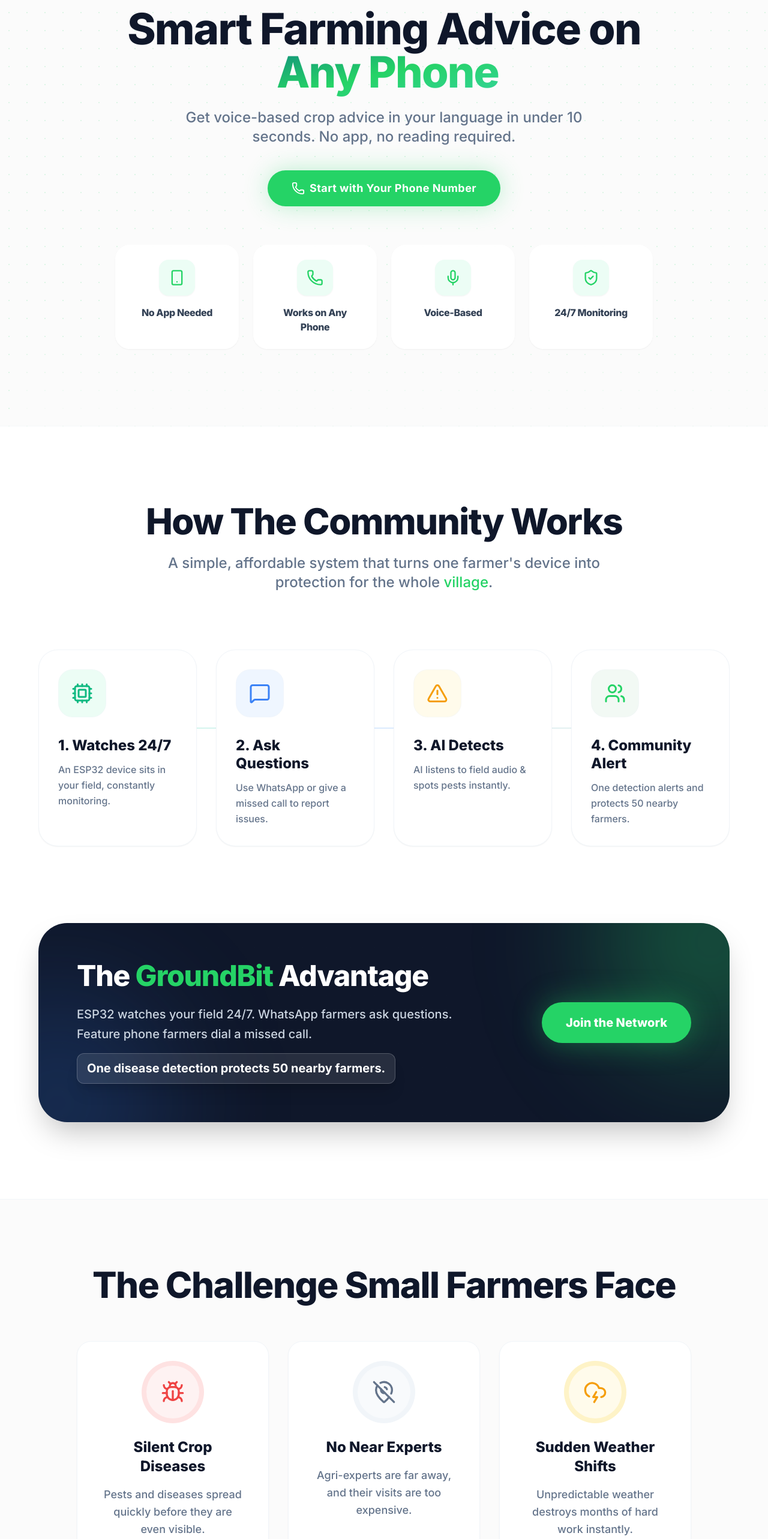
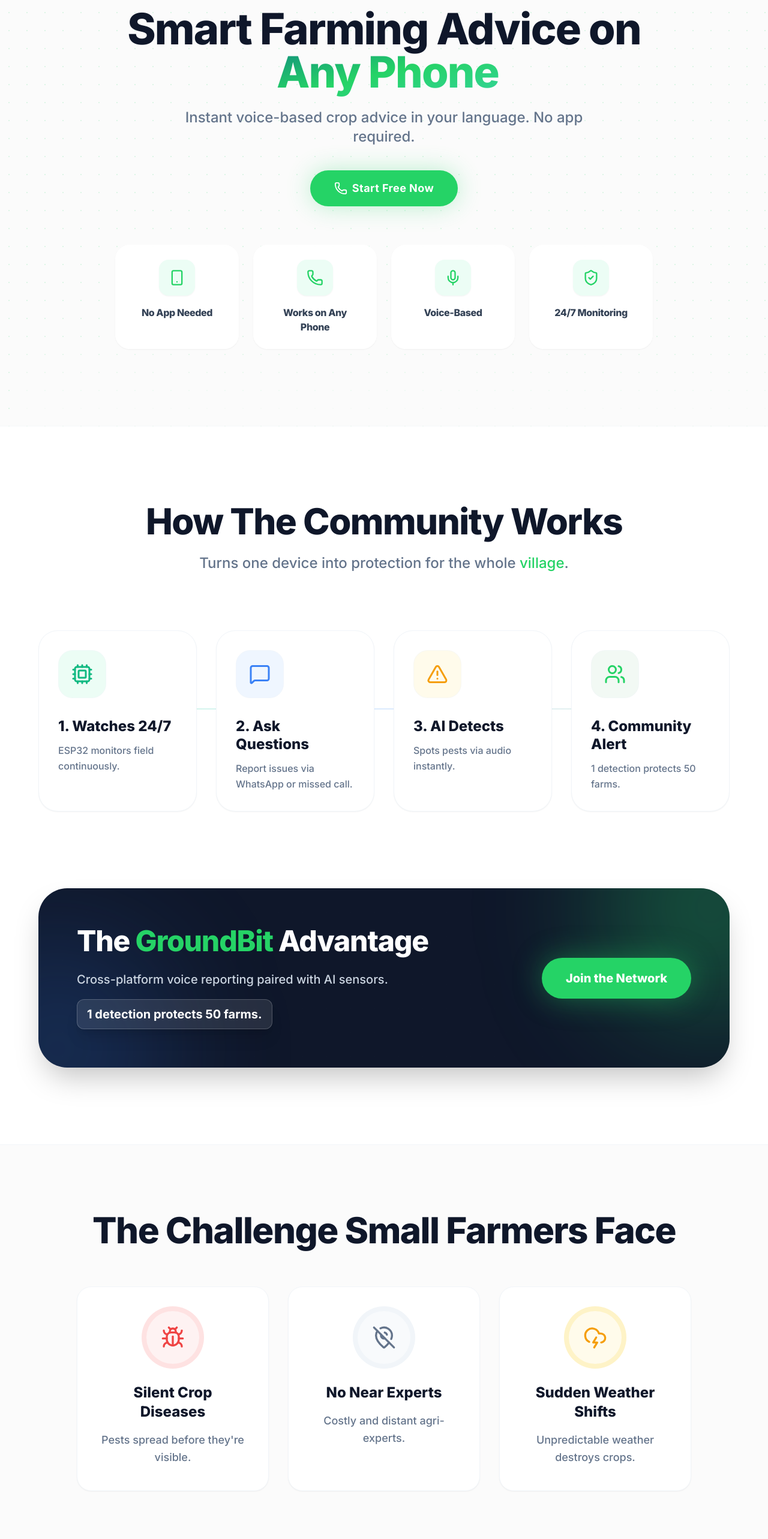
Before and after one commit to Shashankgyaplar/GroundBitLandingPage, a React (Vite) app: page / in a window 1280 px wide. Shown: the part 234-2800 px from the top of the page at 60% size. Built offline with nearby package versions, Linux system fonts and the light colour scheme.

Commit message:
chore: simplify and minimize landing page content

```diff
--- a/src/components/DemoSection.jsx
+++ b/src/components/DemoSection.jsx
@@ -13,7 +13,7 @@ export default function DemoSection() {
                     className="text-center mb-20"
                 >
                     <h2 className="text-4xl md:text-5xl lg:text-6xl font-extrabold mb-6 tracking-tight">See It In Action</h2>
-                    <p className="text-xl text-slate-400 max-w-2xl mx-auto font-medium">Built around the tools farmers already use every single day.</p>
+                    <p className="text-xl text-slate-400 max-w-2xl mx-auto font-medium">Uses tools farmers already have.</p>
                 </motion.div>
 
                 <div className="grid grid-cols-1 md:grid-cols-2 gap-12 items-stretch">
@@ -42,9 +42,9 @@ export default function DemoSection() {
                                 className="bg-[#075E54] text-white p-5 rounded-3xl rounded-tr-sm ml-auto w-4/5 shadow-lg border border-white/5"
                             >
                                 <p className="text-xs text-emerald-200 font-bold mb-2 uppercase tracking-wider flex items-center gap-2">
-                                    <span className="w-2 h-2 rounded-full bg-emerald-400 animate-pulse"></span> Voice Note (0:12)
+                                    <span className="w-2 h-2 rounded-full bg-emerald-400 animate-pulse"></span> Voice Note (0:04)
                                 </p>
-                                <p className="text-lg leading-relaxed font-medium">"My cotton leaves have white spots, what should I do?"</p>
+                                <p className="text-lg leading-relaxed font-medium">"Cotton leaves have white spots. Help?"</p>
                             </motion.div>
                             <motion.div
                                 initial={{ opacity: 0, scale: 0.9, originX: 0 }}
@@ -54,7 +54,7 @@ export default function DemoSection() {
                                 className="bg-[#25D366] text-[#075E54] p-5 rounded-3xl rounded-tl-sm mr-auto w-4/5 shadow-lg shadow-emerald-900/50 border border-white/20"
                             >
                                 <p className="text-xs text-teal-900 font-bold mb-2 uppercase tracking-wider">AI Voice Response</p>
-                                <p className="text-lg leading-relaxed font-bold">Hello! The white spots are likely Whitefly damage. GroundBit sensor 3 km away also heard them. Spray neem oil...</p>
+                                <p className="text-lg leading-relaxed font-bold">White spots indicate Whitefly. Spray neem oil.</p>
                             </motion.div>
                         </div>
                         <div className="absolute top-1/2 left-1/2 -translate-x-1/2 -translate-y-1/2 w-[500px] h-[500px] bg-[#25D366]/10 rounded-full blur-[100px] pointer-events-none"></div>
@@ -88,7 +88,7 @@ export default function DemoSection() {
                                 </div>
                             </motion.div>
                             <p className="text-center text-slate-300 text-xl font-medium mt-8">
-                                Farmer gives Missed Call to
+                                Missed Call to
                             </p>
                             <div className="font-mono text-white text-4xl font-extrabold mt-3 tracking-widest bg-slate-800 px-6 py-3 rounded-2xl border border-slate-700 shadow-inner">
                                 1800-XXX
@@ -99,7 +99,7 @@ export default function DemoSection() {
                                 className="w-[2px] bg-gradient-to-b from-blue-500 to-emerald-400 my-6"
                             ></motion.div>
                             <p className="text-center text-emerald-400 font-bold text-lg px-4 bg-emerald-950/40 py-3 rounded-xl border border-emerald-900/50">
-                                System calls back instantly with voice advice in local language.
+                                Instant voice call back with local advice.
                             </p>
                         </div>
                         <div className="absolute top-1/2 left-1/2 -translate-x-1/2 -translate-y-1/2 w-[500px] h-[500px] bg-blue-500/10 rounded-full blur-[100px] pointer-events-none"></div>
--- a/src/components/DifferentiatorSection.jsx
+++ b/src/components/DifferentiatorSection.jsx
@@ -4,10 +4,10 @@ import { Cpu, Users, MessageSquare, AlertTriangle } from 'lucide-react';
 
 export default function DifferentiatorSection() {
     const steps = [
-        { icon: <Cpu size={36} className="text-emerald-500" />, title: "1. Watches 24/7", desc: "An ESP32 device sits in your field, constantly monitoring.", bgColor: "bg-emerald-50" },
-        { icon: <MessageSquare size={36} className="text-blue-500" />, title: "2. Ask Questions", desc: "Use WhatsApp or give a missed call to report issues.", bgColor: "bg-blue-50" },
-        { icon: <AlertTriangle size={36} className="text-amber-500" />, title: "3. AI Detects", desc: "AI listens to field audio & spots pests instantly.", bgColor: "bg-amber-50" },
-        { icon: <Users size={36} className="text-brand" />, title: "4. Community Alert", desc: "One detection alerts and protects 50 nearby farmers.", bgColor: "bg-brand-light/50" }
+        { icon: <Cpu size={36} className="text-emerald-500" />, title: "1. Watches 24/7", desc: "ESP32 monitors field continuously.", bgColor: "bg-emerald-50" },
+        { icon: <MessageSquare size={36} className="text-blue-500" />, title: "2. Ask Questions", desc: "Report issues via WhatsApp or missed call.", bgColor: "bg-blue-50" },
+        { icon: <AlertTriangle size={36} className="text-amber-500" />, title: "3. AI Detects", desc: "Spots pests via audio instantly.", bgColor: "bg-amber-50" },
+        { icon: <Users size={36} className="text-brand" />, title: "4. Community Alert", desc: "1 detection protects 50 farms.", bgColor: "bg-brand-light/50" }
     ];
 
     return (
@@ -21,7 +21,7 @@ export default function DifferentiatorSection() {
                 >
                     <h2 className="text-4xl md:text-5xl lg:text-6xl font-extrabold text-dark mb-6 tracking-tight">How The Community Works</h2>
                     <p className="text-xl md:text-2xl text-slate-500 max-w-3xl mx-auto leading-relaxed font-medium">
-                        A simple, affordable system that turns one farmer's device into protection for the whole <span className="text-brand">village</span>.
+                        Turns one device into protection for the whole <span className="text-brand">village</span>.
                     </p>
                 </motion.div>
 
@@ -58,9 +58,9 @@ export default function DifferentiatorSection() {
                         <div className="flex-1">
                             <h3 className="text-3xl md:text-5xl font-extrabold mb-6 text-white tracking-tight">The <span className="text-brand">GroundBit</span> Advantage</h3>
                             <p className="text-xl text-slate-300 max-w-2xl leading-relaxed font-medium">
-                                ESP32 watches your field 24/7. WhatsApp farmers ask questions. Feature phone farmers dial a missed call.
+                                Cross-platform voice reporting paired with AI sensors.
                                 <span className="block mt-4 text-white font-bold bg-white/10 px-4 py-2 rounded-xl inline-block border border-white/20 shadow-xl">
-                                    One disease detection protects 50 nearby farmers.
+                                    1 detection protects 50 farms.
                                 </span>
                             </p>
                         </div>
--- a/src/components/FeaturesSection.jsx
+++ b/src/components/FeaturesSection.jsx
@@ -4,13 +4,13 @@ import { Smartphone, Mic, Globe2, Radio, CloudRain, BellRing, Zap } from 'lucide
 
 export default function FeaturesSection() {
     const features = [
-        { icon: <Smartphone strokeWidth={2.5} />, title: "Works on Any Phone", desc: "Even basic keypad phones can use our missed call network." },
-        { icon: <Mic strokeWidth={2.5} />, title: "Voice-Based", desc: "No need to read or type. Speak normally just like you talk." },
-        { icon: <Globe2 strokeWidth={2.5} />, title: "Multilingual", desc: "We support Hindi, Kannada, Tamil, Telugu, and more." },
-        { icon: <Radio strokeWidth={2.5} />, title: "Sound Pest Detection", desc: "Audio sensors identify pests by their unique sound." },
-        { icon: <CloudRain strokeWidth={2.5} />, title: "Field Monitoring", desc: "Solar-powered tracking of soil moisture & temp." },
-        { icon: <BellRing strokeWidth={2.5} />, title: "Community Alerts", desc: "Automatic warning systems to protect neighbor farms." },
-        { icon: <Zap strokeWidth={2.5} />, title: "Ultra-Fast Responses", desc: "Get actionable advice sent to your phone in under 10 seconds." },
+        { icon: <Smartphone strokeWidth={2.5} />, title: "Works on Any Phone", desc: "Basic keypad phones supported." },
+        { icon: <Mic strokeWidth={2.5} />, title: "Voice-Based", desc: "Speak normally. No typing needed." },
+        { icon: <Globe2 strokeWidth={2.5} />, title: "Multilingual", desc: "Hindi, Kannada, Tamil, Telugu." },
+        { icon: <Radio strokeWidth={2.5} />, title: "Sound Pest Detection", desc: "Sensors identify pests by sound." },
+        { icon: <CloudRain strokeWidth={2.5} />, title: "Field Monitoring", desc: "Solar-powered soil & temp tracking." },
+        { icon: <BellRing strokeWidth={2.5} />, title: "Community Alerts", desc: "Automatic warnings for neighbor farms." },
+        { icon: <Zap strokeWidth={2.5} />, title: "Ultra-Fast Responses", desc: "Actionable advice in under 10s." },
     ];
 
     return (
--- a/src/components/Hero.jsx
+++ b/src/components/Hero.jsx
@@ -35,7 +35,7 @@ export default function Hero() {
                 </motion.h1>
 
                 <motion.p variants={itemVariants} className="text-lg md:text-2xl text-slate-500 font-medium mb-10 max-w-3xl mx-auto leading-relaxed">
-                    Get voice-based crop advice in your language in under 10 seconds. No app, no reading required.
+                    Instant voice-based crop advice in your language. No app required.
                 </motion.p>
 
                 <motion.div variants={itemVariants} className="flex flex-col sm:flex-row justify-center gap-4 mb-16">
@@ -47,7 +47,7 @@ export default function Hero() {
                     >
                         <div className="absolute inset-0 bg-white/20 translate-y-full group-hover:translate-y-0 transition-transform duration-300"></div>
                         <Phone size={22} className="group-hover:rotate-12 transition-transform relative z-10" />
-                        <span className="relative z-10">Start with Your Phone Number</span>
+                        <span className="relative z-10">Start Free Now</span>
                     </motion.a>
                 </motion.div>
 
--- a/src/components/ProblemSection.jsx
+++ b/src/components/ProblemSection.jsx
@@ -27,9 +27,9 @@ export default function ProblemSection() {
 
                 <div className="grid grid-cols-1 md:grid-cols-3 gap-8">
                     {[
-                        { icon: <Bug size={40} className="text-red-500" />, title: "Silent Crop Diseases", desc: "Pests and diseases spread quickly before they are even visible.", bg: "bg-red-50", ring: "ring-red-100" },
-                        { icon: <MapPinOff size={40} className="text-slate-500" />, title: "No Near Experts", desc: "Agri-experts are far away, and their visits are too expensive.", bg: "bg-slate-50", ring: "ring-slate-100" },
-                        { icon: <CloudLightning size={40} className="text-amber-500" />, title: "Sudden Weather Shifts", desc: "Unpredictable weather destroys months of hard work instantly.", bg: "bg-amber-50", ring: "ring-amber-100" }
+                        { icon: <Bug size={40} className="text-red-500" />, title: "Silent Crop Diseases", desc: "Pests spread before they're visible.", bg: "bg-red-50", ring: "ring-red-100" },
+                        { icon: <MapPinOff size={40} className="text-slate-500" />, title: "No Near Experts", desc: "Costly and distant agri-experts.", bg: "bg-slate-50", ring: "ring-slate-100" },
+                        { icon: <CloudLightning size={40} className="text-amber-500" />, title: "Sudden Weather Shifts", desc: "Unpredictable weather destroys crops.", bg: "bg-amber-50", ring: "ring-amber-100" }
                     ].map((item, i) => (
                         <motion.div
                             key={i}
--- a/src/components/SignupForm.jsx
+++ b/src/components/SignupForm.jsx
@@ -92,7 +92,6 @@ export default function SignupForm() {
                                     >
                                         <option value="" disabled>Select a language</option>
                                         <option value="hi">Hindi (हिंदी)</option>
-                                        <option value="mr">Marathi (मराठी)</option>
                                         <option value="te">Telugu (తెలుగు)</option>
                                         <option value="ta">Tamil (தமிழ்)</option>
                                         <option value="kn">Kannada (ಕನ್ನಡ)</option>
--- a/src/components/SolutionSection.jsx
+++ b/src/components/SolutionSection.jsx
@@ -3,10 +3,10 @@ import { motion } from 'framer-motion';
 
 export default function SolutionSection() {
     const steps = [
-        { num: 1, title: "Device monitors field & listens for pests", desc: "Our low-cost IoT device sits in your field 24/7, tracking soil and weather conditions.", color: "bg-emerald-500", shadow: "shadow-emerald-500/30" },
-        { num: 2, title: "You send a voice note or give a missed call", desc: "Spot an issue? Just open WhatsApp and send a voice note, or dial our missed call number.", color: "bg-brand", shadow: "shadow-brand/30" },
-        { num: 3, title: "AI responds in your language in <10 seconds", desc: "Our agriculture AI processes your query and answers you back in Hindi, Telugu, Tamil, or Kannada.", color: "bg-blue-500", shadow: "shadow-blue-500/30" },
-        { num: 4, title: "Nearby farmers get alerts if risk is detected", desc: "If a critical pest is identified, an automated voice alert is sent to all farmers in a 5km radius to protect their crops.", color: "bg-dark", shadow: "shadow-dark/30" }
+        { num: 1, title: "24/7 Field Monitoring", desc: "IoT device tracks soil and weather.", color: "bg-emerald-500", shadow: "shadow-emerald-500/30" },
+        { num: 2, title: "Simple Voice Interaction", desc: "Use WhatsApp voice notes or missed calls.", color: "bg-brand", shadow: "shadow-brand/30" },
+        { num: 3, title: "Instant AI Reply", desc: "Answers back in <10s in your language.", color: "bg-blue-500", shadow: "shadow-blue-500/30" },
+        { num: 4, title: "Community Risk Alerts", desc: "Voice alerts sent to nearby farmers.", color: "bg-dark", shadow: "shadow-dark/30" }
     ];
 
     return (
--- a/src/components/Testimonials.jsx
+++ b/src/components/Testimonials.jsx
@@ -7,12 +7,12 @@ export default function Testimonials() {
         {
             name: "Ramesh Kumar",
             crop: "Tomato Farmer, Karnataka",
-            text: "I used to lose half my crop because I couldn't see the pests in time. Now, the machine calls me and WhatsApps me when danger comes. I saved my tomatoes this season."
+            text: "The machine calls me when danger arrives. I saved my tomatoes this season."
         },
         {
             name: "Suresh Patil",
             crop: "Cotton Farmer, Maharashtra",
-            text: "I just give a missed call and it tells me what to spray in Marathi. I don't need any application on my old phone. My entire village is safer now."
+            text: "I give a missed call and it tells me what to spray. My whole village is safer."
         }
     ];
 
--- a/tailwind.config.js
+++ b/tailwind.config.js
@@ -15,7 +15,7 @@ export default {
         dark: '#0f172a',
       },
       fontFamily: {
-        sans: ['Inter', 'Noto Sans Devanagari', 'Noto Sans Kannada', 'Noto Sans Telugu', 'Noto Sans Tamil', 'ui-sans-serif', 'system-ui', 'sans-serif'],
+        sans: ['Inter', '"Noto Sans Devanagari"', '"Noto Sans Kannada"', '"Noto Sans Telugu"', '"Noto Sans Tamil"', 'ui-sans-serif', 'system-ui', 'sans-serif'],
       }
     },
   },
```
